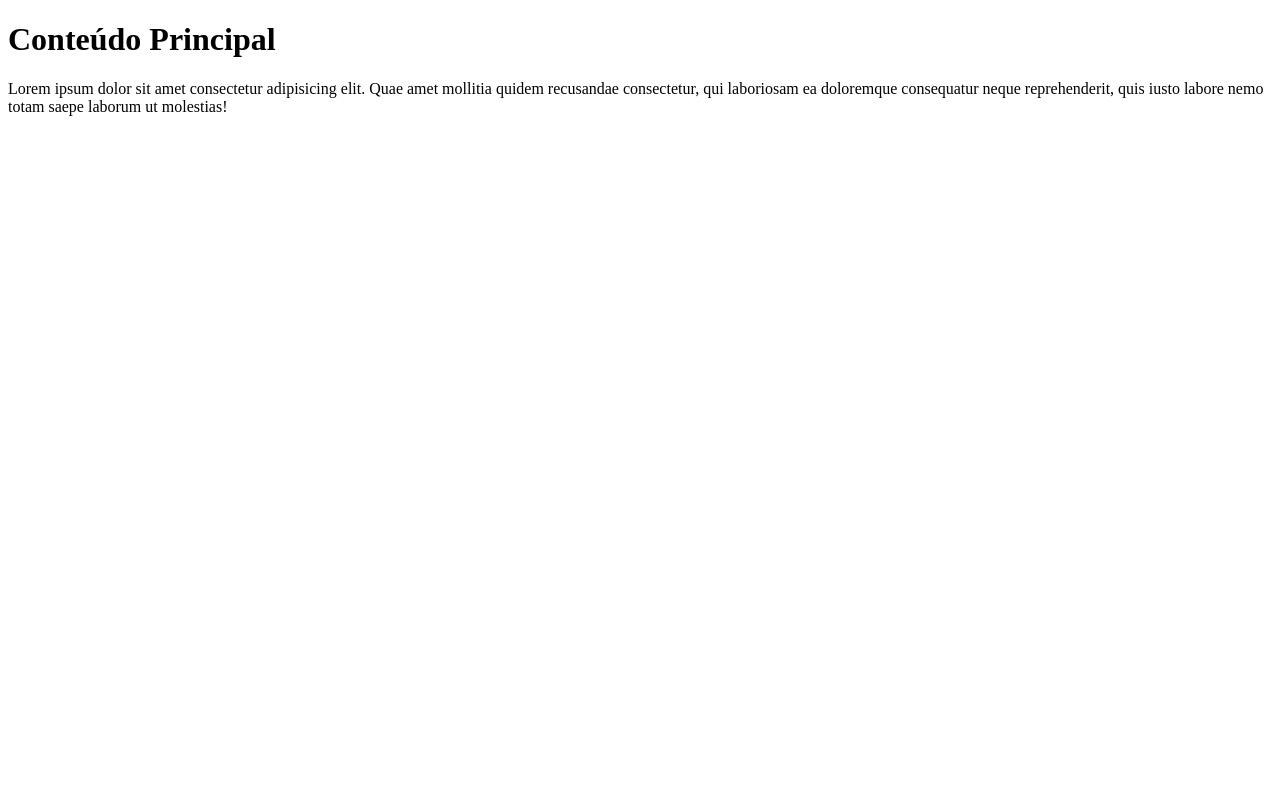
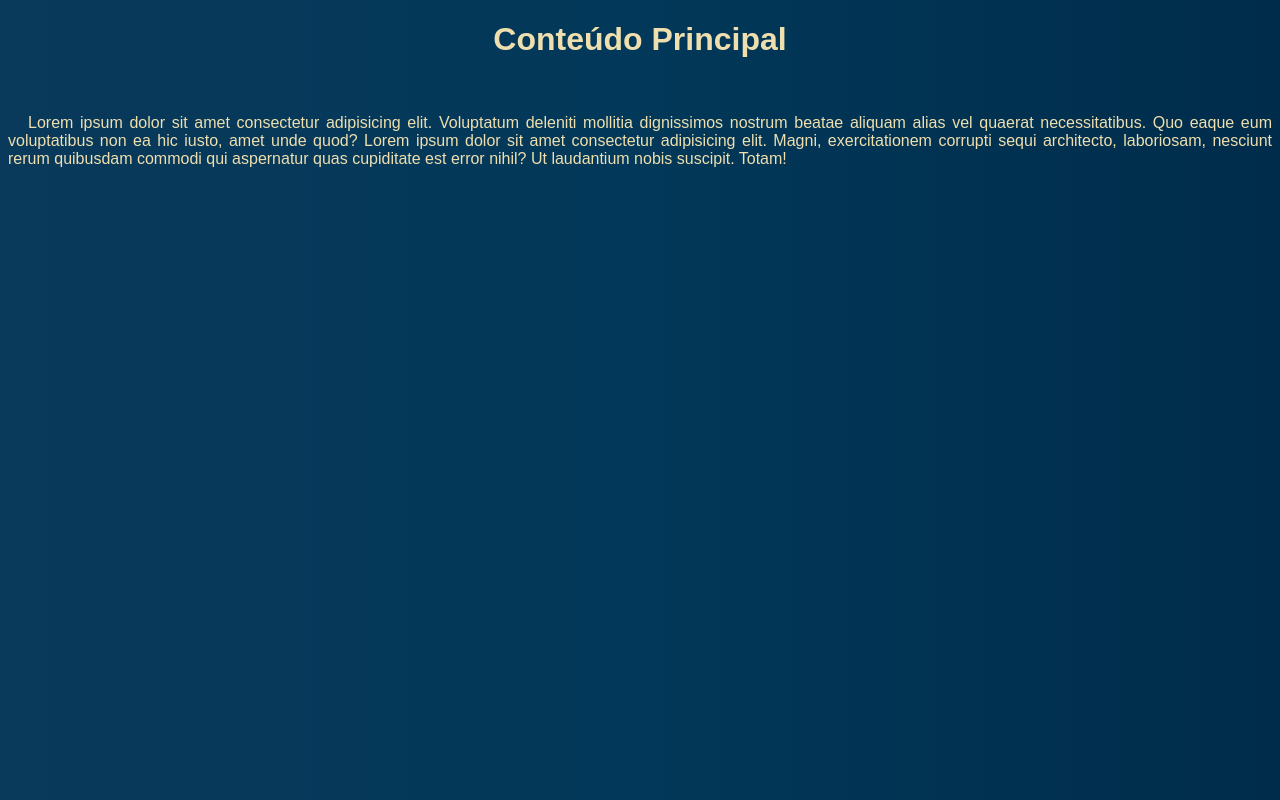
Before and after one commit to IcaroXaxa/prova, a plain HTML site: page index.html in a window 1280 px wide. Drawn offline with Linux system fonts and the light colour scheme.

Commit message:
Mudanças nas cores e fonte
Mudei a fonte para uma melhor, botei cores e fiz mudanças no alinhamento.

```diff
--- a/index.html
+++ b/index.html
@@ -5,9 +5,11 @@
     <meta http-equiv="X-UA-Compatible" content="IE=edge">
     <meta name="viewport" content="width=device-width, initial-scale=1.0">
     <title>html</title>
+    <link rel="stylesheet" href="style.css">
 </head>
 <body>
     <h1>Conteúdo Principal</h1>
-    <p>Lorem ipsum dolor sit amet consectetur adipisicing elit. Quae amet mollitia quidem recusandae consectetur, qui laboriosam ea doloremque consequatur neque reprehenderit, quis iusto labore nemo totam saepe laborum ut molestias!</p>
+    <br>
+    <p>Lorem ipsum dolor sit amet consectetur adipisicing elit. Voluptatum deleniti mollitia dignissimos nostrum beatae aliquam alias vel quaerat necessitatibus. Quo eaque eum voluptatibus non ea hic iusto, amet unde quod? Lorem ipsum dolor sit amet consectetur adipisicing elit. Magni, exercitationem corrupti sequi architecto, laboriosam, nesciunt rerum quibusdam commodi qui aspernatur quas cupiditate est error nihil? Ut laudantium nobis suscipit. Totam!</p>
 </body>
 </html>
--- /dev/null
+++ b/style.css
@@ -0,0 +1,17 @@
+@charset "UTF-8";
+@import url('httpsfonts.googleapis.comcss2family=Montserrat&display=swap');
+
+body {
+    background-image: linear-gradient(to right,#09395B, #023859, #002C4B);
+    font-family: 'Montserrat', sans-serif;
+    color: #EFDFAE;
+}
+
+h1 {
+    text-align: center;
+}
+
+p {
+    text-align: justify;
+    text-indent: 20px
+}
```
